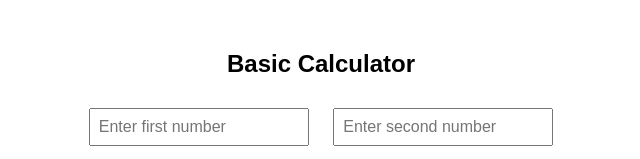
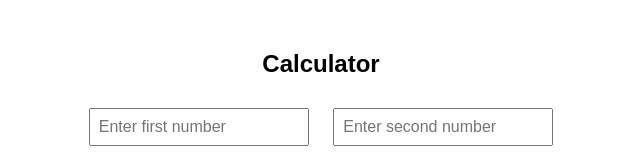
Before and after one commit to Ayyan15/Js-Assignments, a plain HTML site: page index.html in a window 1280 px wide. Shown: the top 159 px of the page, without its empty margins (319-959 px from the left). Drawn offline with Linux system fonts and the light colour scheme.

Commit message:
Update index.html

```diff
--- a/index.html
+++ b/index.html
@@ -39,7 +39,7 @@
 
 </head>
 <body>
-    <h2>Basic Calculator</h2>
+    <h2>Calculator</h2>
     <input type="number" id="num1" placeholder="Enter first number">
     <input type="number" id="num2" placeholder="Enter second number">
     <div class="button-container">
```
